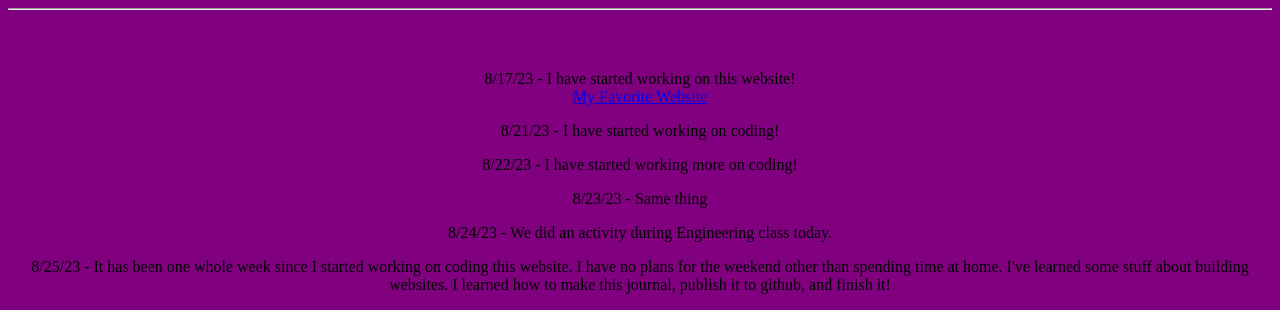
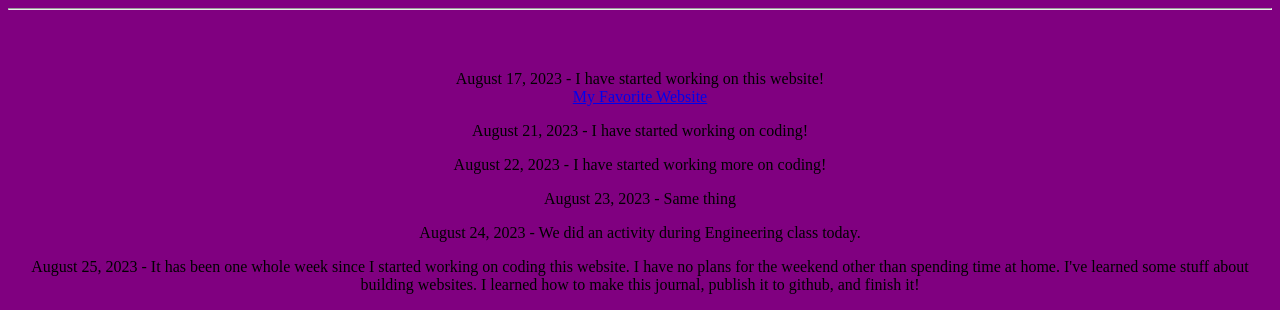
Before and after one commit to CoderQEQ/Engineering, a plain HTML site: page index.html in a window 1280 px wide. Shown: the part 496-806 px from the top of the page. Drawn offline with Linux system fonts and the light colour scheme.

Commit message:
update #

```diff
--- a/index.html
+++ b/index.html
@@ -13,29 +13,29 @@
         <center>
 
         <p>
-            8/17/23 - I have started working on this website!
+            August 17, 2023 - I have started working on this website!
             <br>
             <a href="https://youtube.com">My Favorite Website</a>
         </p>
 
         <p>
-            8/21/23 - I have started working on coding!
+            August 21, 2023 - I have started working on coding!
         </p>
 
         <p>
-            8/22/23 - I have started working more on coding!
+            August 22, 2023 - I have started working more on coding!
         </p>
 
         <p>
-            8/23/23 - Same thing
+            August 23, 2023 - Same thing
         </p>
 
         <p>
-            8/24/23 - We did an activity during Engineering class today.
+            August 24, 2023 - We did an activity during Engineering class today.
         </p>
 
         <p>
-            8/25/23 - It has been one whole week since I started working on coding this website. I have no plans for the weekend other than spending time at home. I've learned some stuff about building websites. I learned how to make this journal, publish it to github, and finish it!
+            August 25, 2023 - It has been one whole week since I started working on coding this website. I have no plans for the weekend other than spending time at home. I've learned some stuff about building websites. I learned how to make this journal, publish it to github, and finish it!
         </p>
         </center>
     </body>
```
